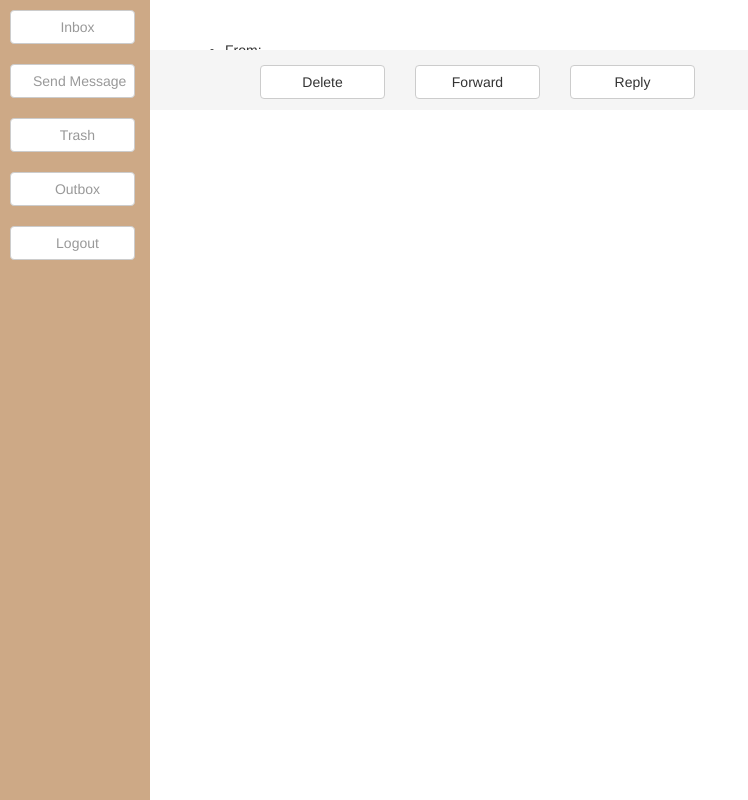
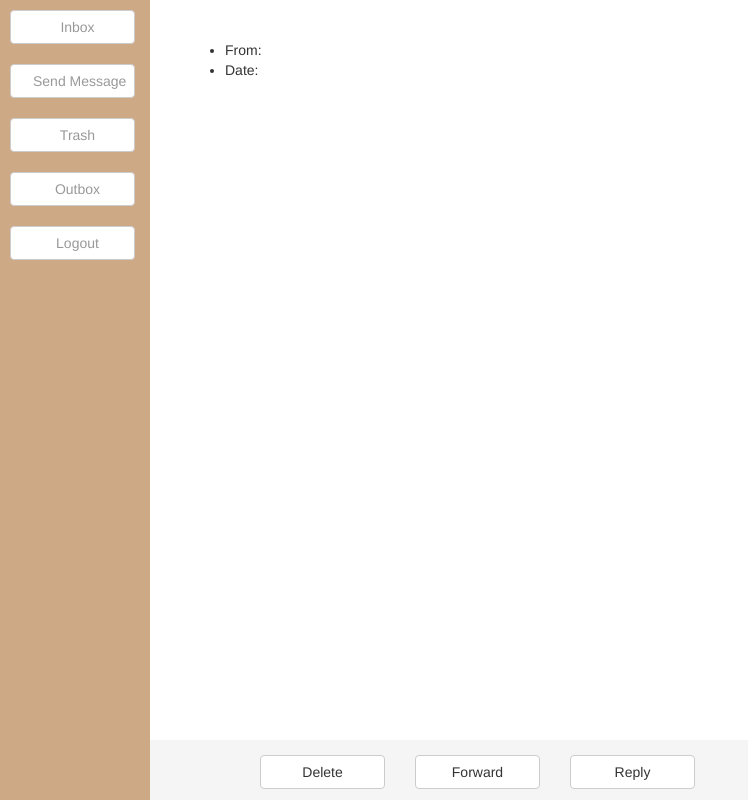
Before and after one commit to ahicks92/simplemail, a Django app: template cen4010/simplemail/templates/simplemail/view_message.html in a window 1280 px wide. Shown: the whole page, without its empty margins (0-748 px from the left). Run offline with Django 3.2, Linux system fonts and the light colour scheme; the template is opened without the code that fills it, so the values that code supplies are empty; some libraries are stand-ins or nearby versions.

Commit message:
fixed footer position to be affixed to bottom of content window

```diff
--- a/cen4010/simplemail/static/simplemail/style.css
+++ b/cen4010/simplemail/static/simplemail/style.css
@@ -27,7 +27,7 @@ body {
 
 .content {
     width: 100%;
-    position: absolute;
+    height: 100%;
     padding: 15px;
 }
 
@@ -126,7 +126,6 @@ body {
 
     .content {
         padding: 20px;
-        position: relative;
     }
 
     .wrapper.toggled .content {
@@ -138,7 +137,7 @@ body {
 /* footer */
 
 .footer {
-    position: absolute;
+    position: fixed;
     bottom: 0;
     width: 100%;
     /* Set the fixed height of the footer here */
```
